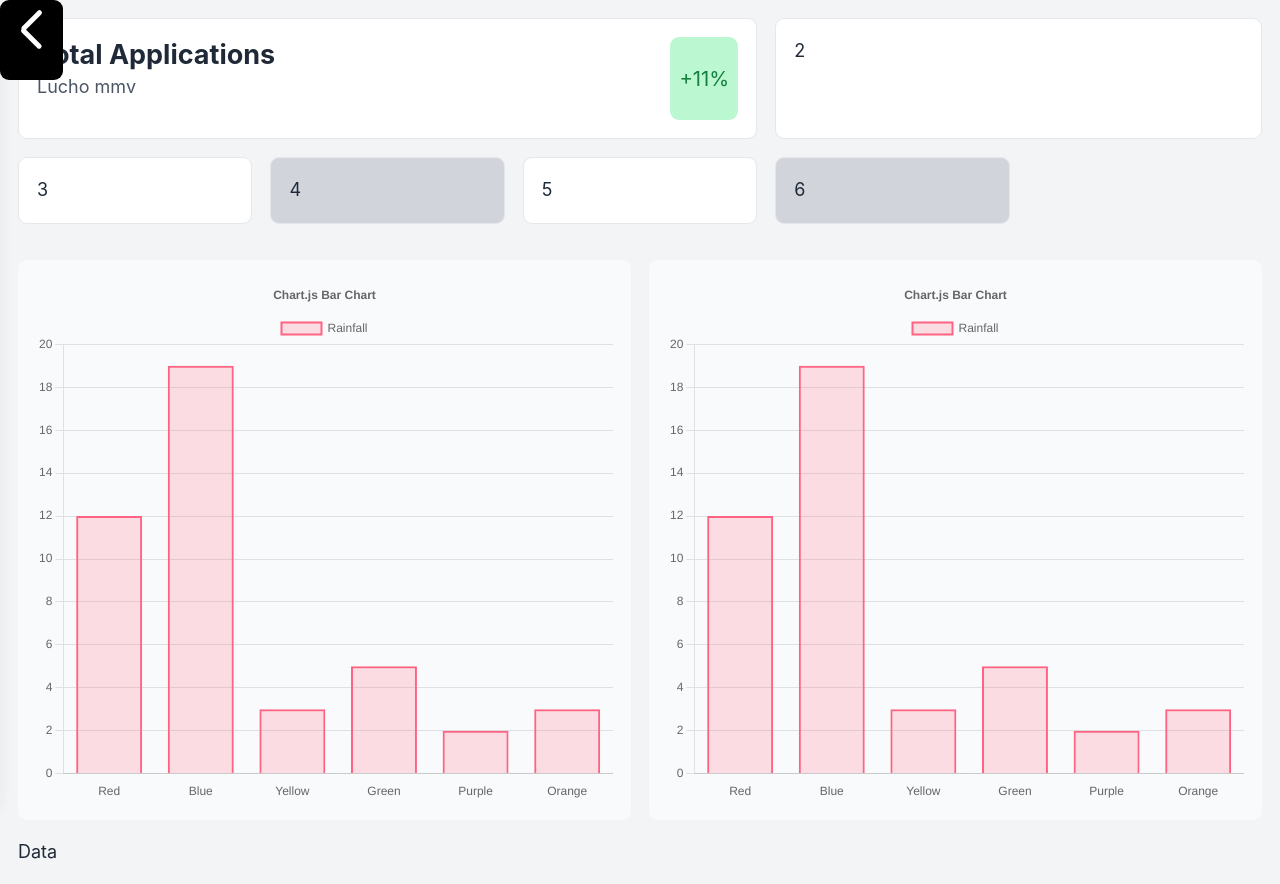
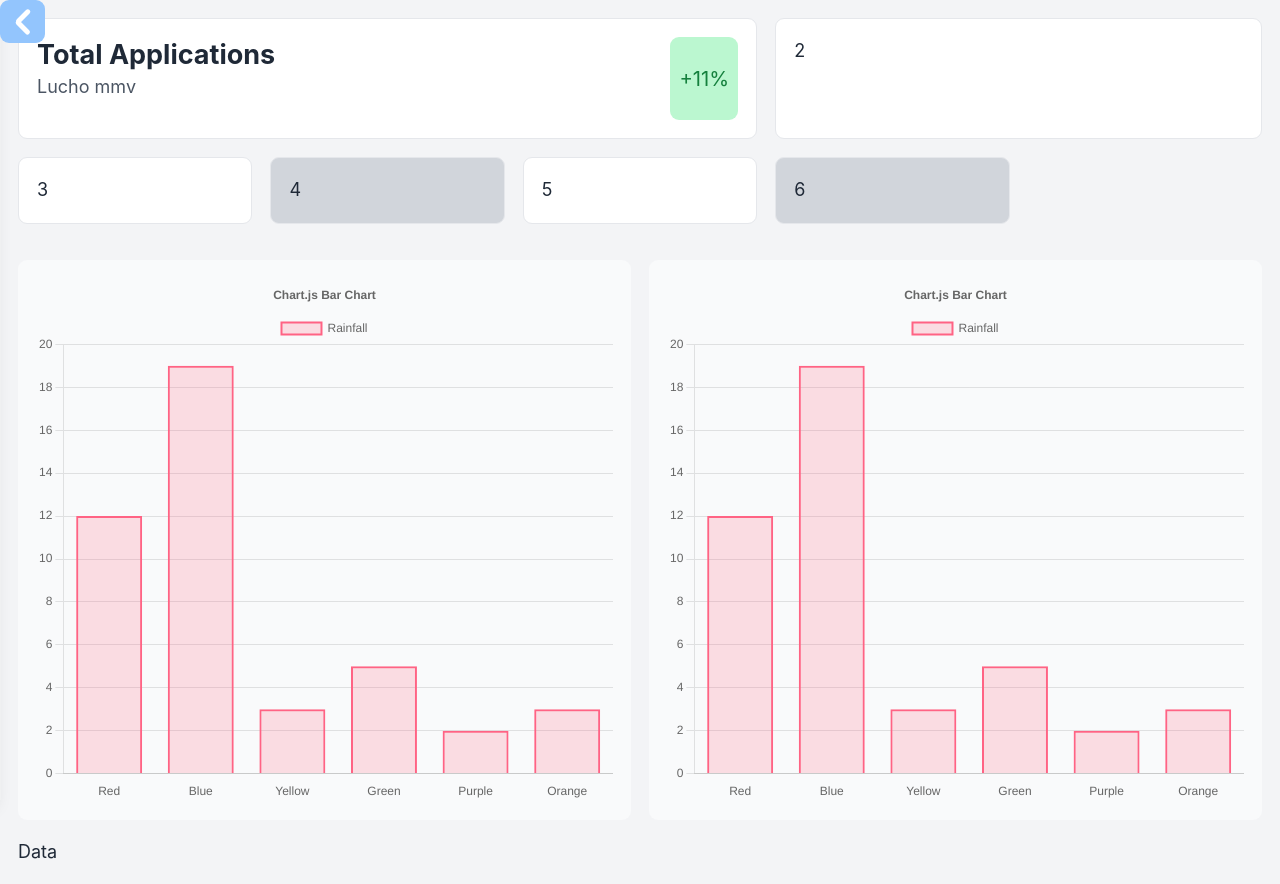
Before and after one commit to HeyJoe725/backend, a Next.js app: page /dashboard in a window 1280 px wide. Built offline with nearby package versions, Linux system fonts and the light colour scheme.

Commit message:
drawer color changed

```diff
--- a/components/dashboard/sidebar.component.js
+++ b/components/dashboard/sidebar.component.js
@@ -9,7 +9,7 @@ function Sidebar({ children }) {
     const [drawerOpen, setDrawerOpen] = useState(false);
 
     return (
-        <div className={` ${drawerOpen ? 'pl-12' : ''}`}>
+        <div className={`transition-all duration-500 ${drawerOpen ? 'pl-12' : ''}`}>
             <input
                 type="checkbox"
                 id="drawer-toggle"
@@ -19,10 +19,10 @@ function Sidebar({ children }) {
             />
             <label
                 htmlFor="drawer-toggle"
-                className={`fixed initial h-[10%] top-0 left-0 inline-block p-4 transition-all duration-500 bg-black z-40 rounded-lg ${drawerOpen ? 'rotate-180' : ''}`}
+                className={`fixed initial top-0 left-0 inline-block p-3 transition-all duration-500 bg-blue-300 z-40 rounded-lg ${drawerOpen ? 'rotate-180  p-5 pl-5 pr-5' : ''}`}
             >
-                <div className="w-6 h-1 mb-3 -rotate-45 bg-white rounded-lg"></div>
-                <div className="w-6 h-1 rotate-45 bg-white rounded-lg"></div>
+                <div className="w-4 h-1 mb-1.5 -rotate-45 bg-white rounded-lg"></div>
+                <div className="w-4 h-1 rotate-45 bg-white rounded-lg"></div>
             </label>
 
             <div className='fixed top-0 left-0 z-20  h-full transition-all duration-500 transform -translate-x-full bg-white shadow-lg peer-checked:translate-x-0 '>
```
